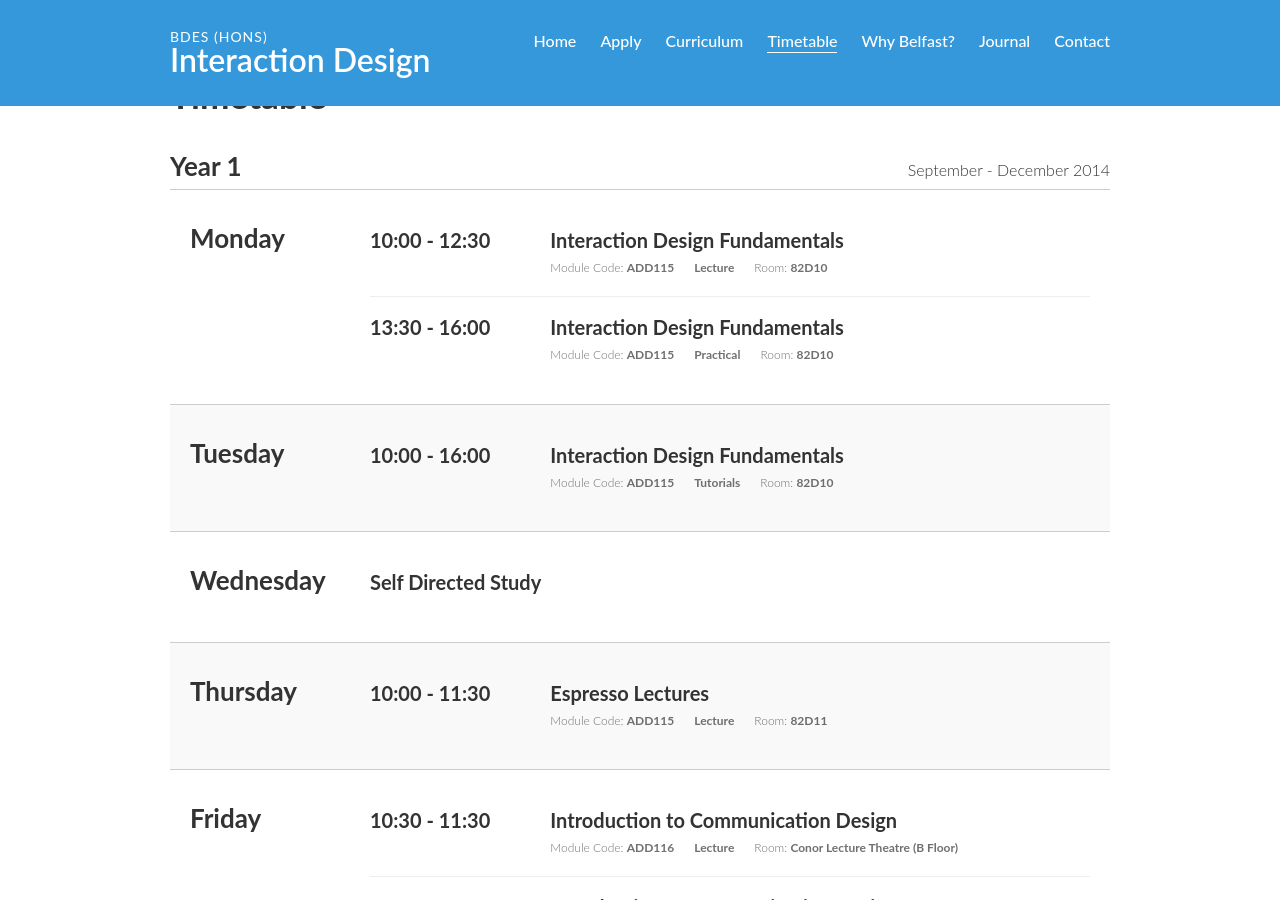
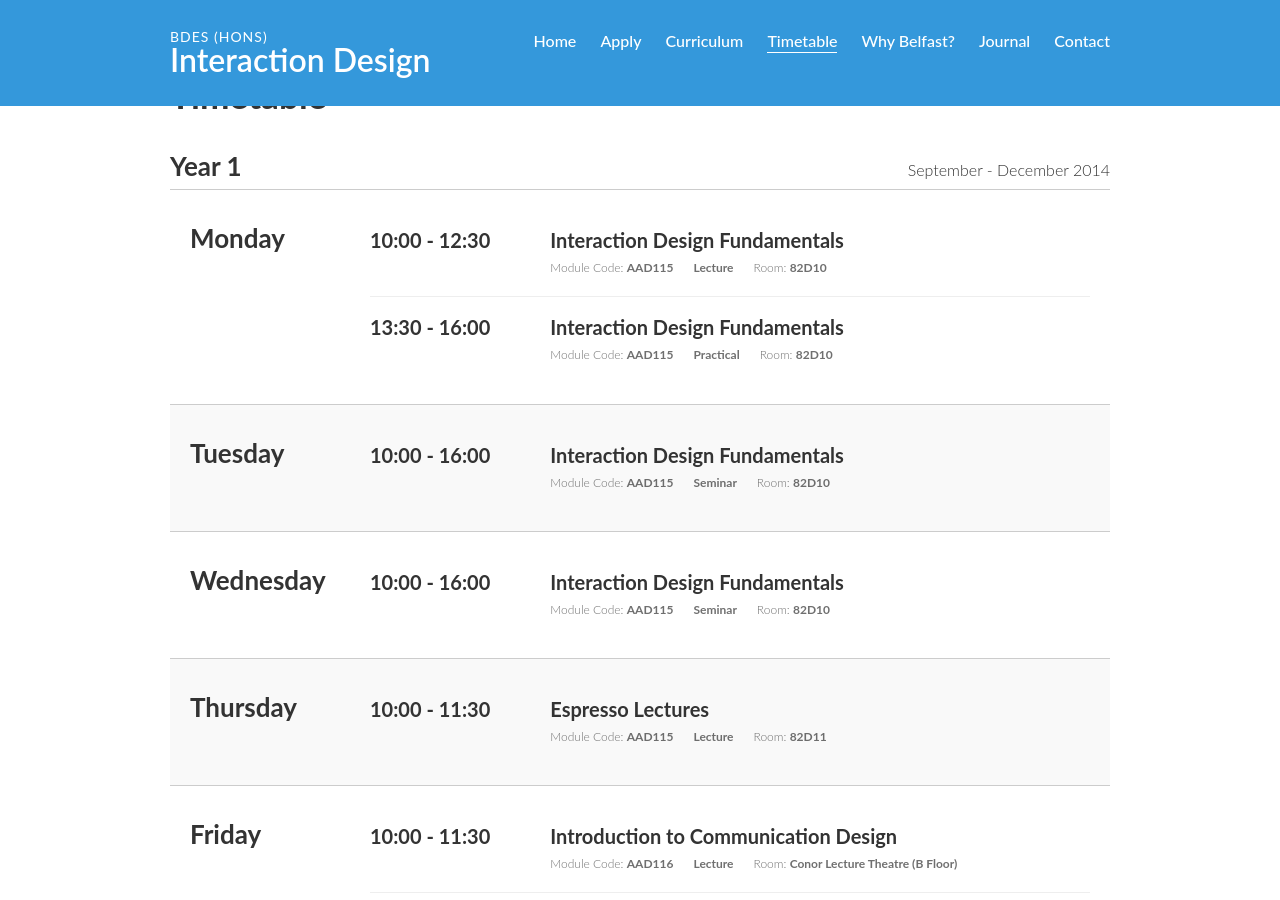
Before and after one commit to ixdbelfast/ixdbelfast.github.io, a Jekyll site: the page built from timetable.html, in a window 1280 px wide and 900 px high, scrolled down 492 px. Built offline with Jekyll 4.4.1, drawn with Linux system fonts in a browser that asks for light colours.

Commit message:
Timetable tweaks

```diff
--- a/timetable.html
+++ b/timetable.html
@@ -27,7 +27,7 @@ permalink: /timetable/
 				<div class="class-details">
 					<h3>Interaction Design Fundamentals</h3>
 					<ul>
-						<li class="module-code">ADD115</li>
+						<li class="module-code">AAD115</li>
 						<li class="session">Lecture</li>
 						<li class="room">82D10</li>
 					</ul>
@@ -44,7 +44,7 @@ permalink: /timetable/
 				<div class="class-details">
 					<h3>Interaction Design Fundamentals</h3>
 					<ul>
-						<li class="module-code">ADD115</li>
+						<li class="module-code">AAD115</li>
 						<li class="session">Practical</li>
 						<li class="room">82D10</li>
 					</ul>
@@ -71,8 +71,8 @@ permalink: /timetable/
 				<div class="class-details">
 					<h3>Interaction Design Fundamentals</h3>
 					<ul>
-						<li class="module-code">ADD115</li>
-						<li class="session">Tutorials</li>
+						<li class="module-code">AAD115</li>
+						<li class="session">Seminar</li>
 						<li class="room">82D10</li>
 					</ul>
 				</div>
@@ -91,7 +91,16 @@ permalink: /timetable/
 			<div class="class no-border">
 
 				<div class="time">
-					<h3>Self Directed Study</h3>
+					<h3>10:00 - 16:00</h3>
+				</div>
+
+				<div class="class-details">
+					<h3>Interaction Design Fundamentals</h3>
+					<ul>
+						<li class="module-code">AAD115</li>
+						<li class="session">Seminar</li>
+						<li class="room">82D10</li>
+					</ul>
 				</div>
 
 			</div>
@@ -114,7 +123,7 @@ permalink: /timetable/
 				<div class="class-details">
 					<h3>Espresso Lectures</h3>
 					<ul>
-						<li class="module-code">ADD115</li>
+						<li class="module-code">AAD115</li>
 						<li class="session">Lecture</li>
 						<li class="room">82D11</li>
 					</ul>
@@ -134,13 +143,13 @@ permalink: /timetable/
 			<div class="class">
 
 				<div class="time">
-					<h3>10:30 - 11:30</h3>
+					<h3>10:00 - 11:30</h3>
 				</div>
 
 				<div class="class-details">
 					<h3>Introduction to Communication Design</h3>
 					<ul>
-						<li class="module-code">ADD116</li>
+						<li class="module-code">AAD116</li>
 						<li class="session">Lecture</li>
 						<li class="room">Conor Lecture Theatre (B Floor)</li>
 					</ul>
@@ -169,7 +178,7 @@ permalink: /timetable/
 				<div class="class-details">
 					<h3>Introduction to Communication Design</h3>
 					<ul>
-						<li class="module-code">ADD116</li>
+						<li class="module-code">AAD116</li>
 						<li class="session">Practical</li>
 						<li class="room">82D10</li>
 					</ul>
```
